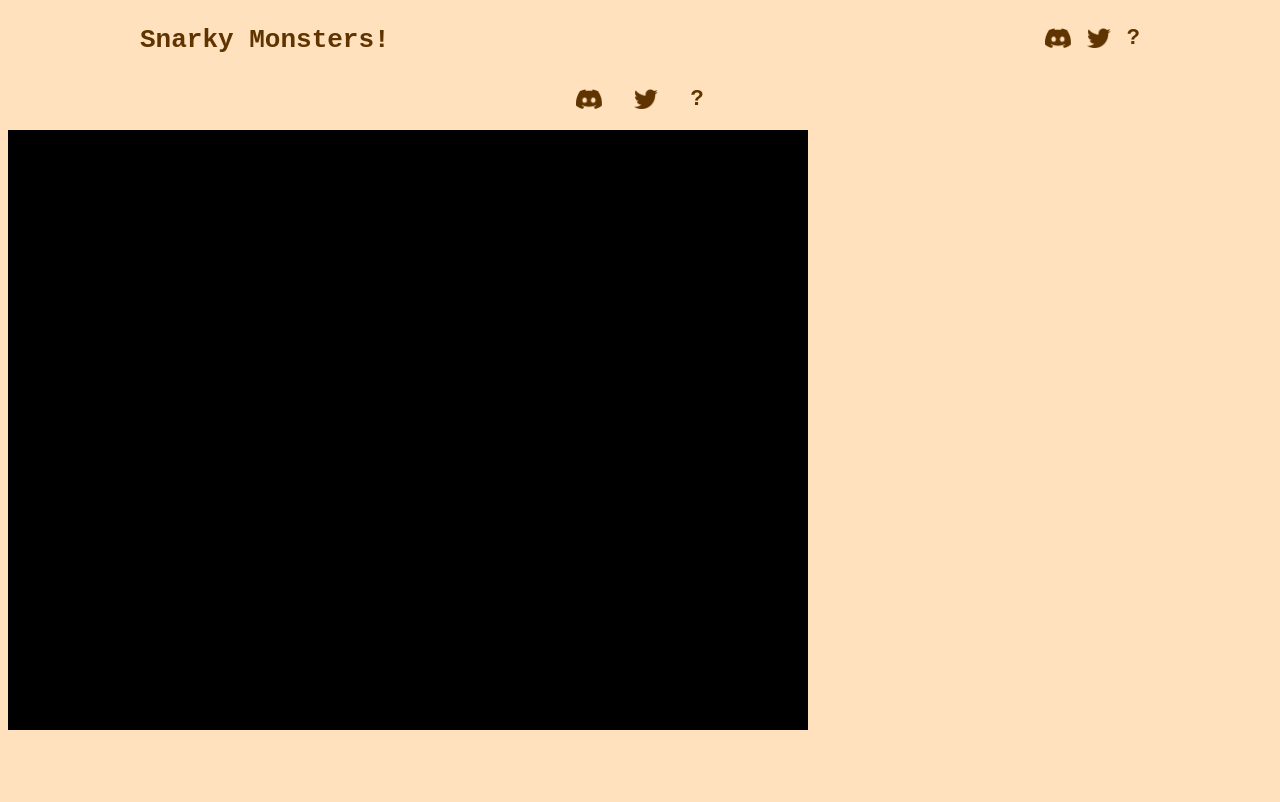
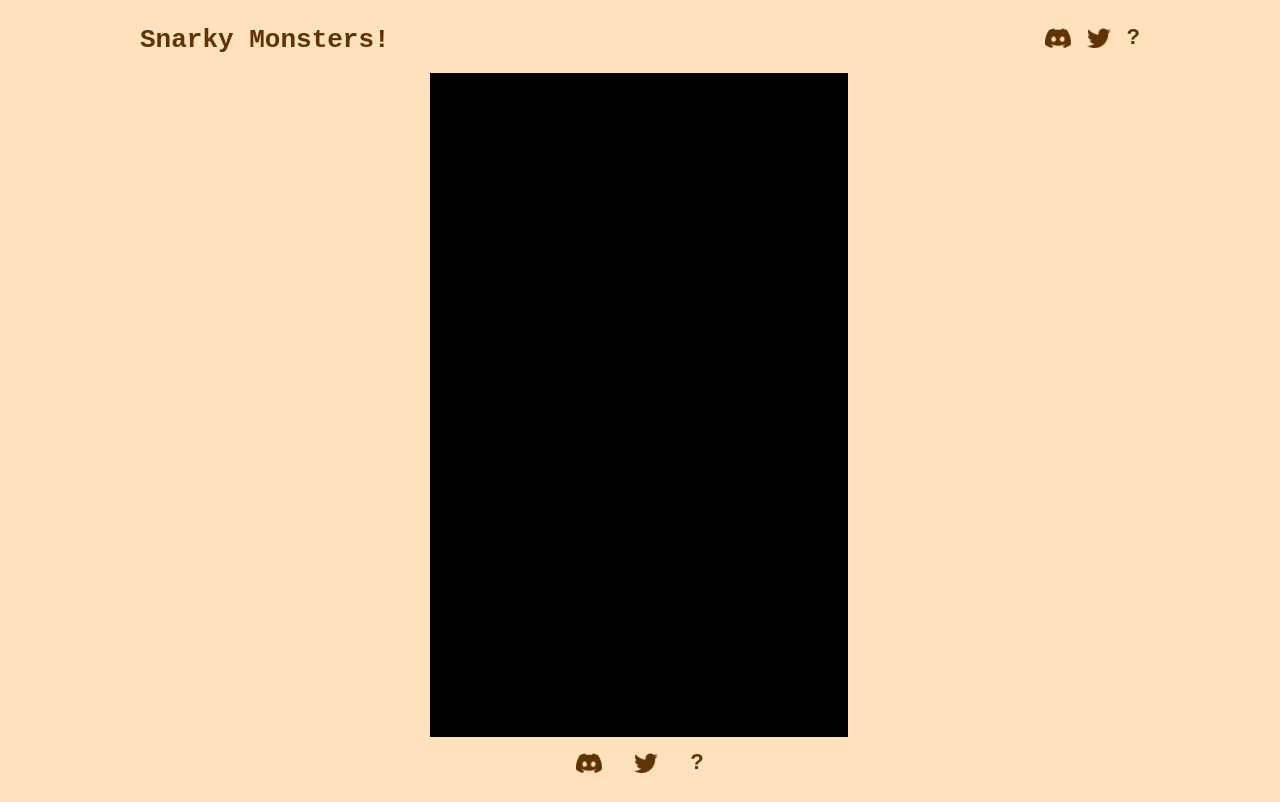
Before and after one commit to tonk-labs/snarky-monsters, a Next.js app in the folder client/: page /game in a window 1280 px wide. Built offline with nearby package versions, Linux system fonts and the light colour scheme.

Commit message:
basic phaser boilerplate

```diff
--- a/client/src/components/PhaserWithNav.js
+++ b/client/src/components/PhaserWithNav.js
@@ -1,23 +1,10 @@
 import Phaser from 'phaser'
 import { useEffect } from 'react'
+import styled from 'styled-components'
 
-const config = {
-  type: Phaser.AUTO,
-  width: 800,
-  height: 600,
-  physics: {
-    default: 'arcade',
-    arcade: {
-      gravity: { y: 200 },
-      debug: false,
-    },
-  },
-  scene: {
-    preload: preload,
-    create: create,
-    update: update,
-  },
-}
+const PhaserWrapperDiv = styled.div`
+  height: calc(100vh - 136px);
+`
 
 function preload() {
   // Add any assets you want to preload here
@@ -34,6 +21,29 @@ function update() {
 export default function PhaserWithNav() {
   useEffect(() => {
     if (typeof window !== 'undefined' && window.navigator) {
+      const phaserWrapperDiv = document.getElementById('phaserWrapperDiv')
+      const config = {
+        type: Phaser.AUTO,
+        width: 359,
+        height: 570,
+        parent: phaserWrapperDiv,
+        physics: {
+          default: 'arcade',
+          arcade: {
+            gravity: { y: 200 },
+            debug: false,
+          },
+        },
+        scene: {
+          preload: preload,
+          create: create,
+          update: update,
+        },
+        scale: {
+          mode: Phaser.Scale.FIT,
+          autoCenter: Phaser.Scale.CENTER_BOTH,
+        },
+      }
       const game = new Phaser.Game(config)
       return () => {
         game.destroy()
@@ -41,5 +51,5 @@ export default function PhaserWithNav() {
     }
   }, [])
 
-  return <div id="phaserWrapperDiv"></div>
+  return <PhaserWrapperDiv id="phaserWrapperDiv" />
 }
```
